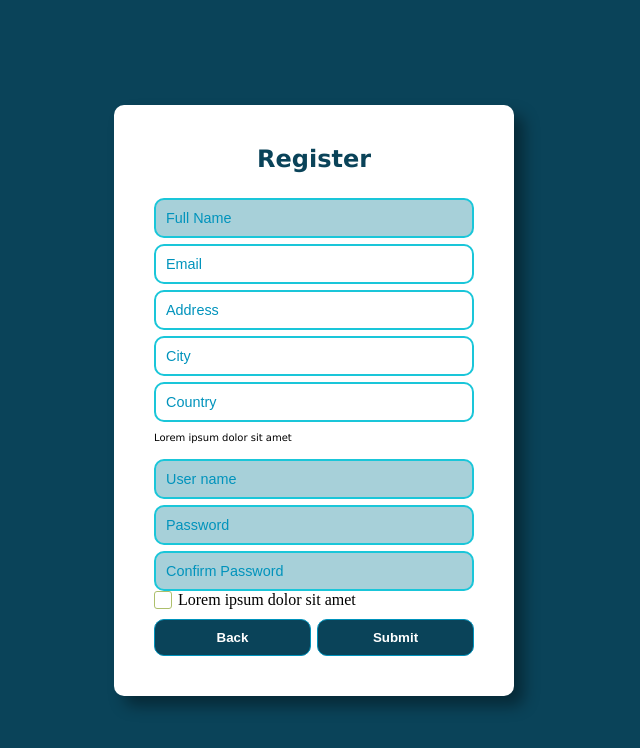
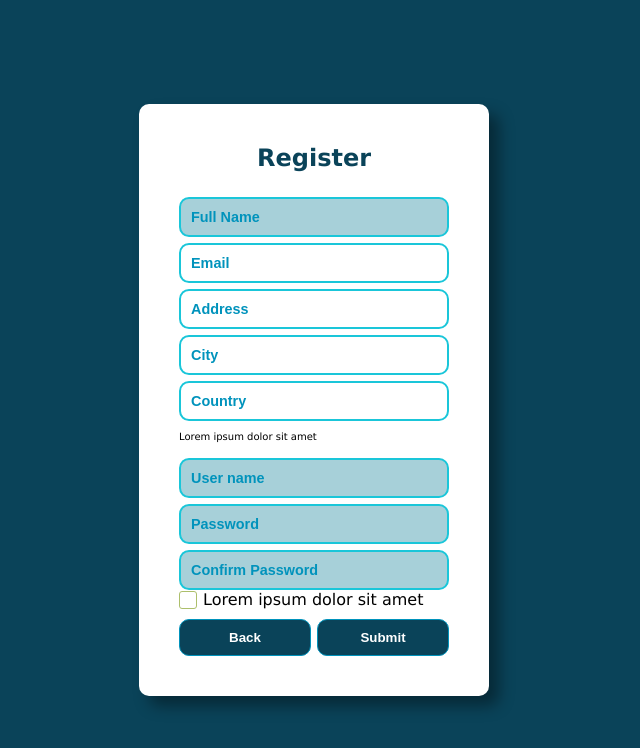
Before and after one commit to rauldiamantino/register, a plain HTML site: page index.html in a window 1280 px wide. Shown: the whole page, without its empty margins (326-966 px from the left). Drawn offline with Linux system fonts and the light colour scheme.

```diff
--- a/src/assets/scss/index.scss
+++ b/src/assets/scss/index.scss
@@ -2,15 +2,17 @@
      align-items: center;
      background-color: $primary-color;
      display: flex;
+     flex-flow: column nowrap;
+     font-family: $font-default;
      height: 100vh;
      justify-content: center;
-     width: 100vw;
+     width: 100%;
 }
 
 /* hide label with accessibility */
 .hide-text {
+     left: -999em;
+     overflow: hidden;
      position: absolute;
-     left: -999em;
      width: 1em;
-     overflow: hidden;
 }
--- a/src/assets/scss/register.scss
+++ b/src/assets/scss/register.scss
@@ -1,8 +1,8 @@
 // form
 .container-register{
-    display: flex; background-color:$neutral-color; border-radius:10px; box-shadow:10px 10px 15px rgba(0, 0, 0, 0.39); padding:40px; width:400px;
+    display: flex; background-color:$neutral-color; border-radius:10px; box-shadow:10px 10px 15px rgba(0, 0, 0, 0.39); padding:40px; width:350px;
      fieldset{border:none;}
-     legend  {color:$primary-color; font-size:$decorative-title-size; font-family:$font-default; font-weight:bolder; padding-bottom:25px; text-align:center;}
+     legend  {color:$primary-color; font-size:$decorative-title-size; font-weight:bolder; padding-bottom:25px; text-align:center;}
 
      // format input
      .container-register-form,
@@ -12,12 +12,12 @@
 
         .container-register-form.second-legend,
         .container-register-form.third-legend{
-            font-family:$font-default; font-size:10px; margin:10px 0;
+            font-size:10px; margin:10px 0;
         }
     }
 
      input{
-        background-color:$neutral-color; border:2px solid $quartenary-color; border-radius:10px; color:$secondary-color; font-size:0.9rem; padding:10px 10px;
+        background-color:$neutral-color; border:2px solid $quartenary-color; border-radius:10px; color:$secondary-color; font-size:0.9rem; font-weight:bold; padding:10px 10px;
         &::placeholder{color:$secondary-color;}
      }
 
@@ -47,8 +47,10 @@
      .container-register-form.buttons{
         display:flex; flex-flow:row nowrap; justify-content: space-between;margin-top:10px;
         button {
-            background-color:$primary-color; border:1px solid $secondary-color; border-radius:10px; color:$neutral-color; cursor:pointer; font-weight:bold; padding:10px; width: 100%; transition:0.3s;
-            &:hover{background-color: $primary-color-hover;}
+            background-color:$primary-color; border:1px solid $secondary-color; border-radius:10px; color:$neutral-color; cursor:pointer; font-weight:bold; padding:10px; width:100%; transition:0.3s;
+            &:hover{background-color:$primary-color-hover;}
         }
     }
 }
+
+.copyright{color:$neutral-color; margin:40px; text-align:center;}
```
Also changed, not shown: src/assets/css/style.min.css, 1 other file.
